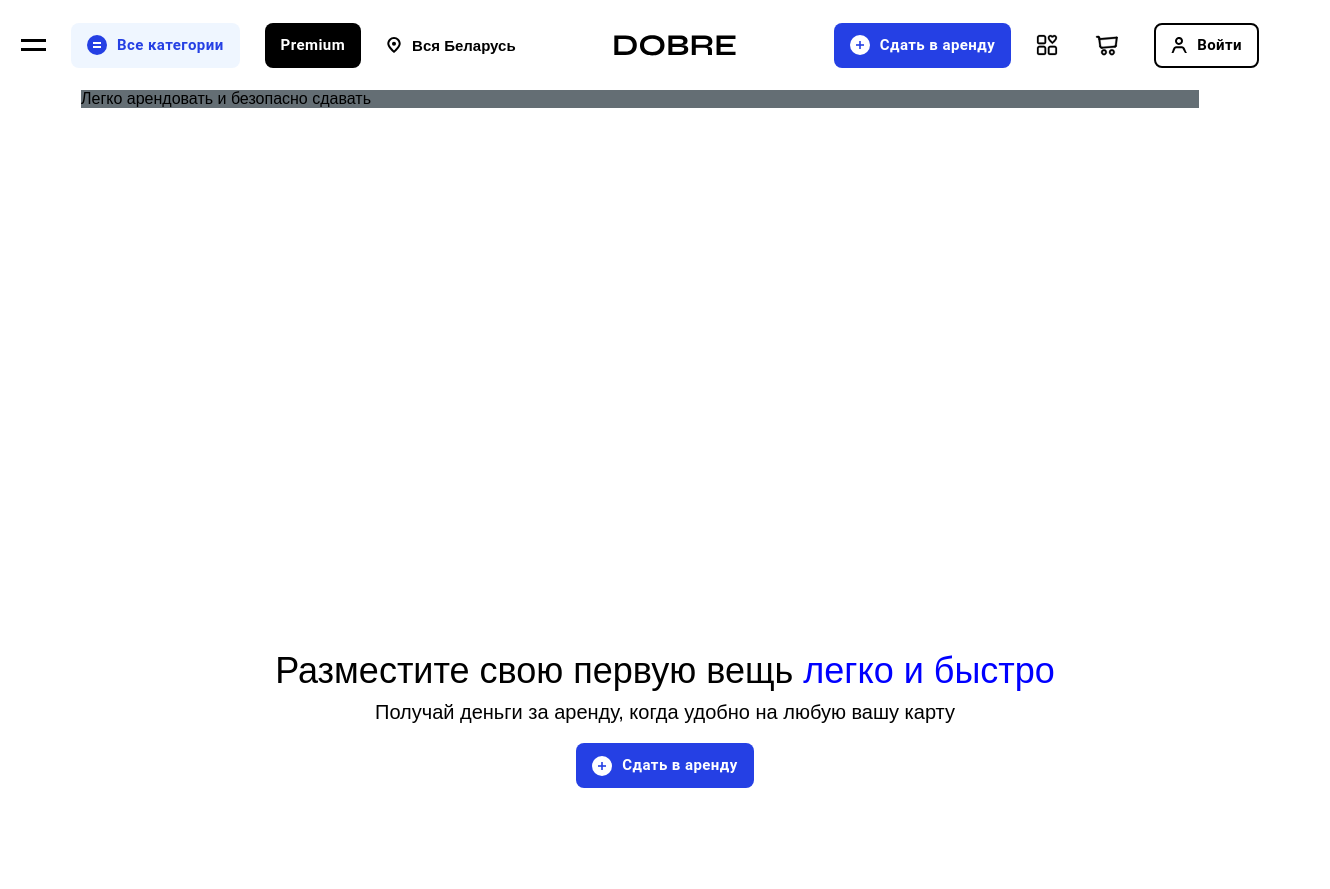
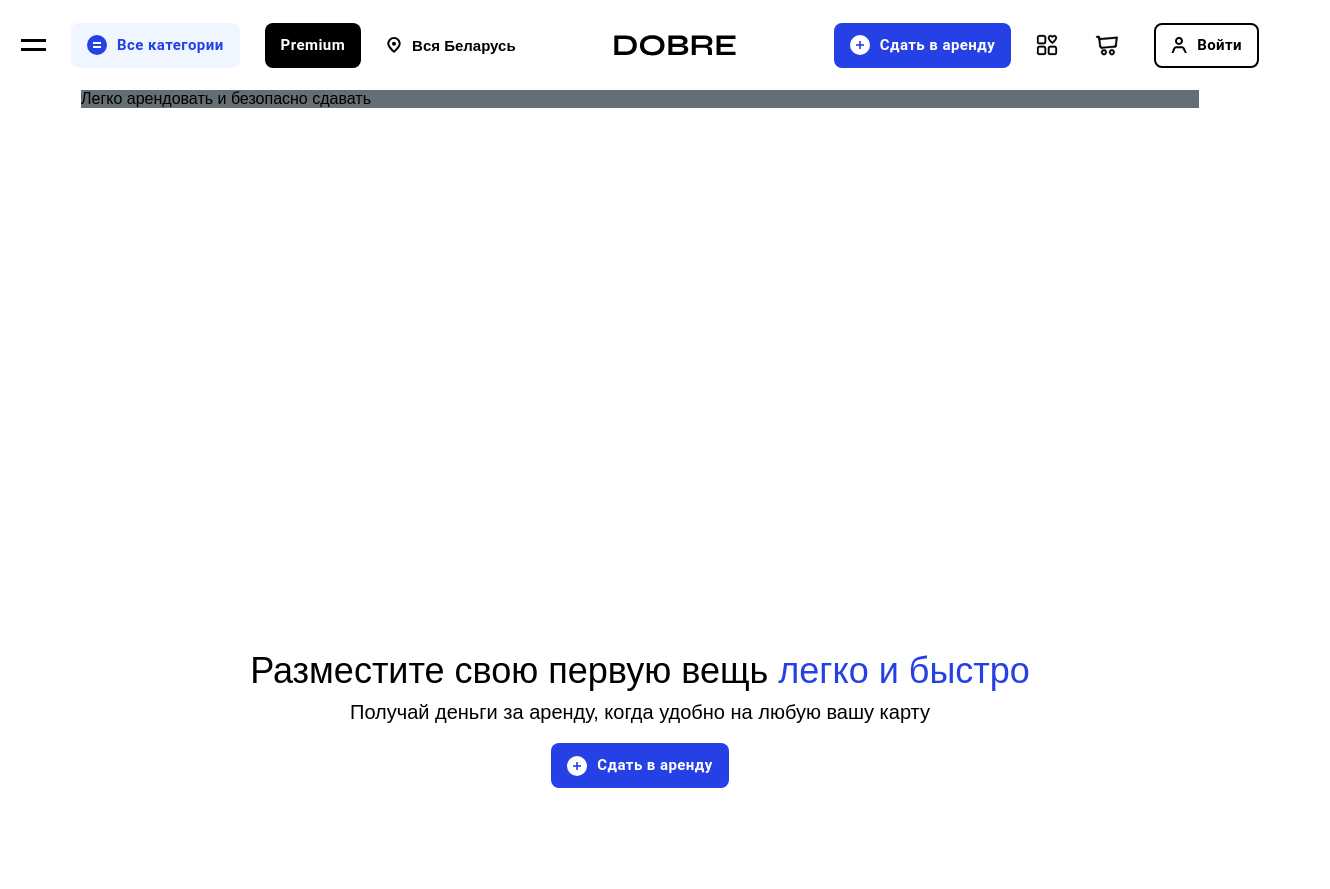
Before and after one commit to DOBRESERVICE/dobre-front, a Next.js app: page / in a window 1280 px wide. Shown: the top 889 px of the page, 1330 px wide, since content can reach past the window. Built offline with nearby package versions, Linux system fonts and the light colour scheme.

Commit message:
fix: variables

```diff
--- a/src/components/FirstItem/FirstItem.module.scss
+++ b/src/components/FirstItem/FirstItem.module.scss
@@ -1,7 +1,7 @@
 @import '../../styles/variables.scss';
 
 .wrapper {
-  width: 1330px;
+  max-width: $width-wrapper;
   margin: 0 auto;
   padding: 90px 0 101px 0;
   border-bottom: 1px solid #d9d9d9;
@@ -14,7 +14,7 @@
   font-size: 36px;
 
   span {
-    color: blue;
+    color: $blue;
   }
 }
 
--- a/src/styles/variables.scss
+++ b/src/styles/variables.scss
@@ -1,10 +1,12 @@
 $black: #000;
-$white: #FFF;
-$graphite: #646E74;
-$light-graphite: #E2E5E9;
+$white: #fff;
+$blue: #2540e4;
+$graphite: #646e74;
+$light-graphite: #e2e5e9;
 $font-big: 65px;
 $font-medium: 20px;
 $font-default: 16px;
 $fweight-big: 700;
 $fweight-medium: 500;
 $fweight-small: 400;
+$width-wrapper: 1330px;
```
